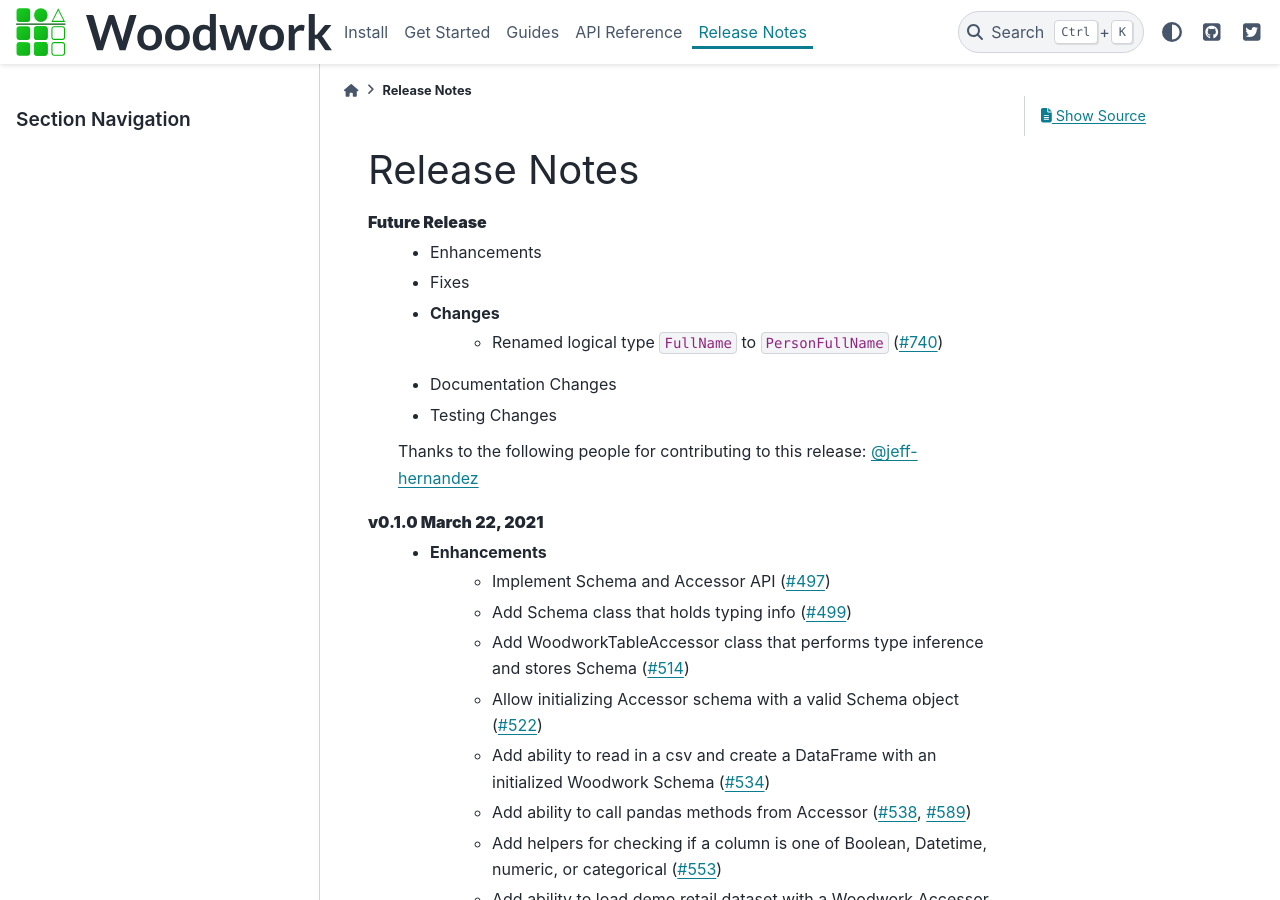
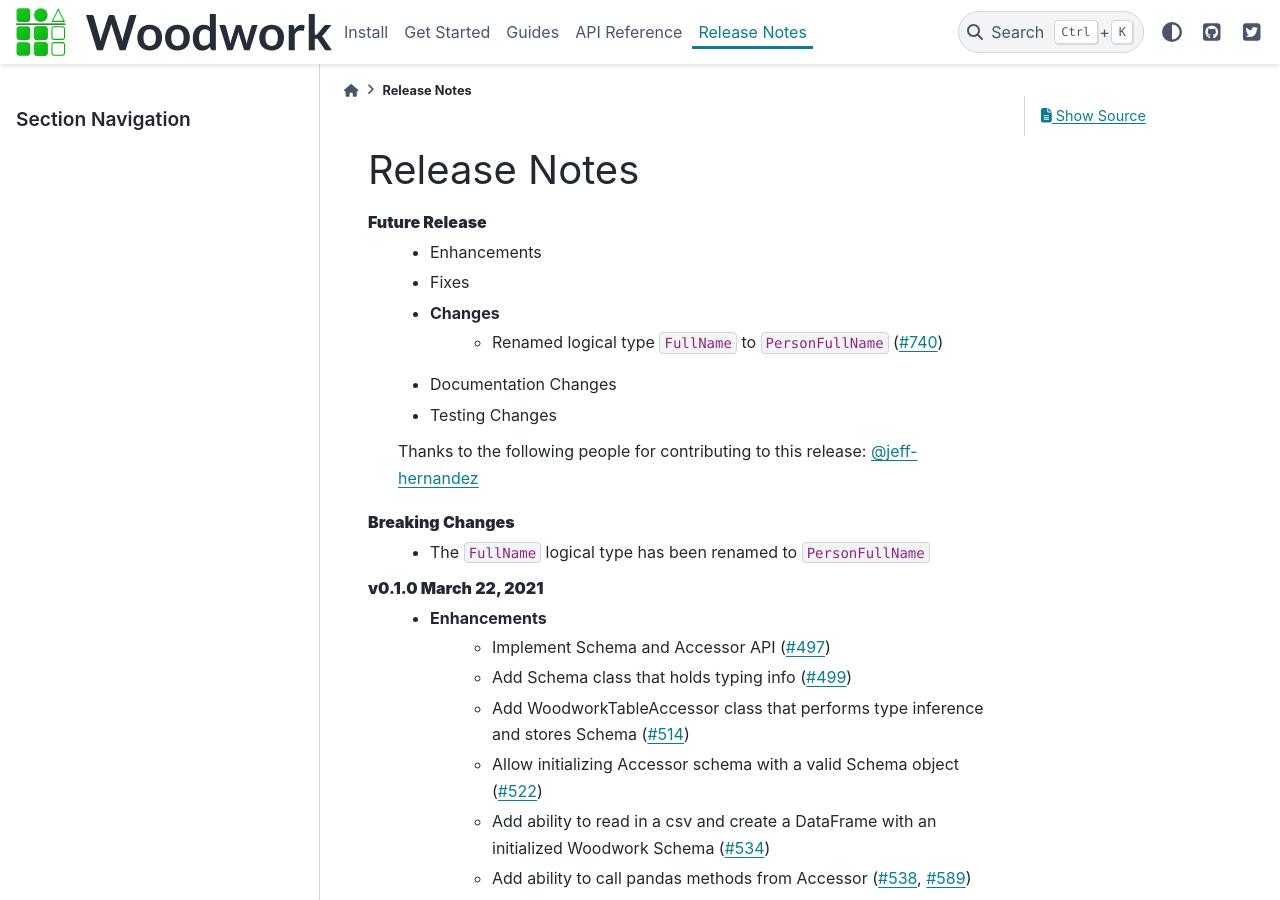
Before and after one commit to alteryx/woodwork, a Sphinx documentation site: the page built from docs/source/release_notes.rst, in a window 1280 px wide and 900 px high. Built offline with Sphinx 7.4.7 and the PyData theme 0.15.4, drawn with Linux system fonts in a browser that asks for light colours; comment, search, counter and statistics services are not loaded.

Commit message:
note breaking change

```diff
--- a/docs/source/release_notes.rst
+++ b/docs/source/release_notes.rst
@@ -12,6 +12,9 @@ Release Notes
 
     Thanks to the following people for contributing to this release:
     :user:`jeff-hernandez`
+
+**Breaking Changes**
+    * The ``FullName`` logical type has been renamed to ``PersonFullName``
 
 **v0.1.0 March 22, 2021**
     * Enhancements
```
